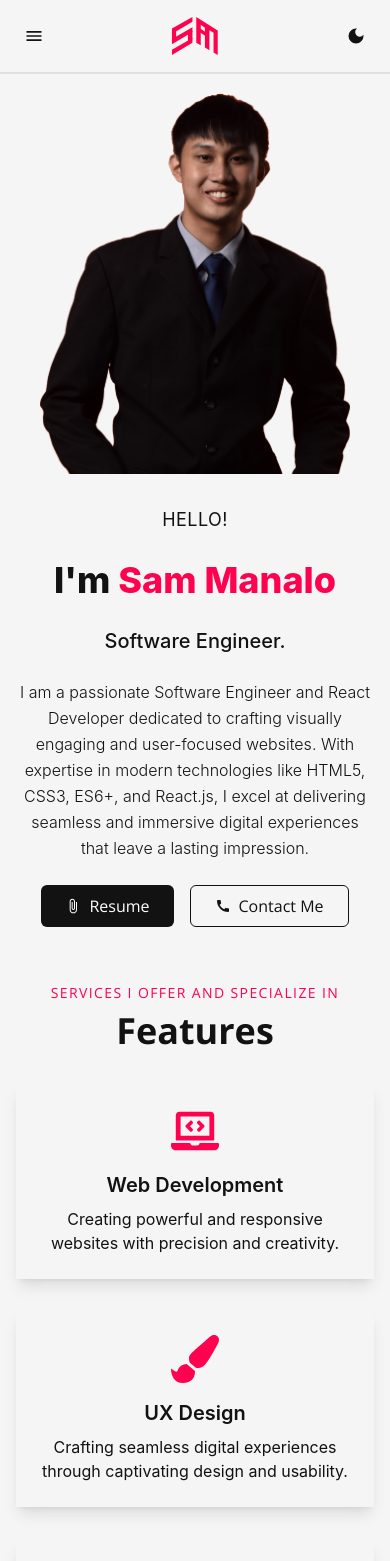
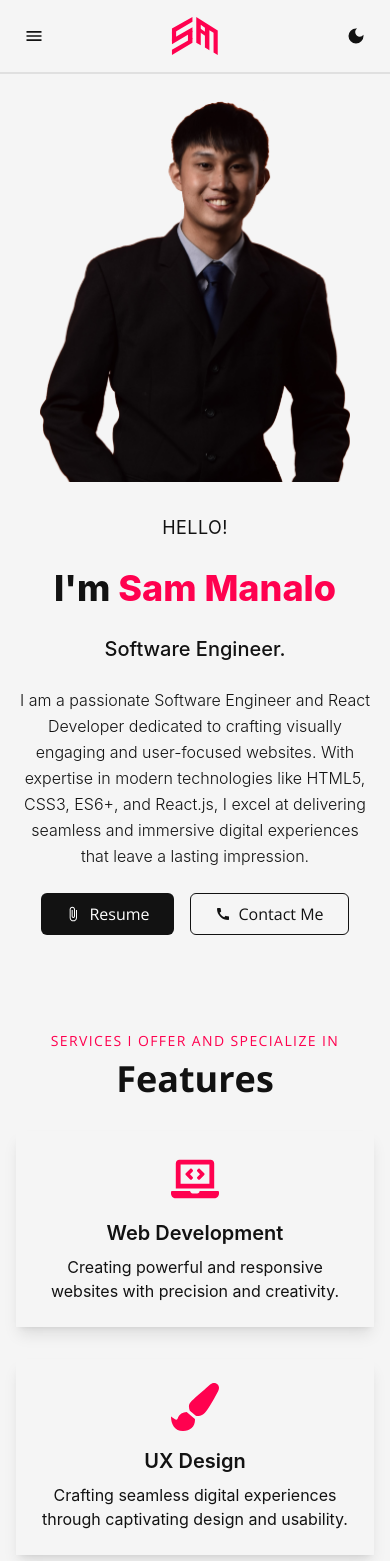
Before and after one commit to Antholem/web-portfolio, a React (Create React App) app in the folder portfolio/client/: page / in a window 390 px wide. Shown: the top 1561 px of the page. Built offline with nearby package versions, Linux system fonts and the light colour scheme.

Commit message:
Refactor sections spacing with dynamic jsx using map

```diff
--- a/portfolio/client/src/App.js
+++ b/portfolio/client/src/App.js
@@ -6,14 +6,35 @@ import { NavigationBar } from "./components";
 const App = () => {
   const { theme } = useThemeStore();
 
+  const sections = [
+    { component: <About />, id: "about" },
+    { component: <Features />, id: "features" },
+  ];
+
   useEffect(() => {
     document.body.className = theme === "dark" ? "bg-dark text-light" : "bg-light text-dark";
   }, [theme]);
 
   return (
     <NavigationBar>
-      <About />
-      <Features />
+      {sections.map(({ id, component }, index) => {
+        const paddingClasses =
+          index === 0
+            ? "pt-4 pb-12"
+            : index === sections.length - 1
+              ? "pt-12 pb-4"
+              : "py-12";
+
+        return (
+          <section
+            key={id}
+            id={id}
+            className={`flex flex-col items-center justify-center px-4 ${paddingClasses}`}
+          >
+            {component}
+          </section>
+        );
+      })}
     </NavigationBar>
   );
 };
--- a/portfolio/client/src/components/Navigations.js
+++ b/portfolio/client/src/components/Navigations.js
@@ -103,7 +103,7 @@ const NavigationBar = ({ children }) => {
             </div>
 
             {/* Main Content */}
-            <main className="container mx-auto px-4 py-2 md:px-16 lg:px-28">
+            <main className="container mx-auto py-2 px-0 md:px-16 lg:px-20">
                 {children}
             </main>
         </>
--- a/portfolio/client/src/views/About.js
+++ b/portfolio/client/src/views/About.js
@@ -5,10 +5,7 @@ import { MdAttachFile, MdCall } from "react-icons/md";
 
 const About = () => {
     return (
-        <section
-            id="about"
-            className="min-h-screen flex flex-col items-center justify-center py-2 md:justify-between md:py-8"
-        >
+        <>
             <div className="max-w-6xl w-full grid grid-cols-1 md:grid-cols-2 gap-8 items-center">
                 {/* Image Section */}
                 <div className="flex justify-center order-1 md:order-2">
@@ -39,7 +36,7 @@ const About = () => {
                     </div>
                 </div>
             </div>
-        </section>
+        </>
     );
 };
 
--- a/portfolio/client/src/views/Features.js
+++ b/portfolio/client/src/views/Features.js
@@ -24,10 +24,7 @@ const features = [
 
 const Features = () => {
     return (
-        <section
-            id="features"
-            className="min-h-screen flex flex-col items-center justify-center py-12"
-        >
+        <>
             <h2 className="text-sm font-heading tracking-widest text-brand mb-2">
                 SERVICES I OFFER AND SPECIALIZE IN
             </h2>
@@ -50,7 +47,7 @@ const Features = () => {
                     </div>
                 ))}
             </div>
-        </section>
+        </>
     );
 };
 
```
